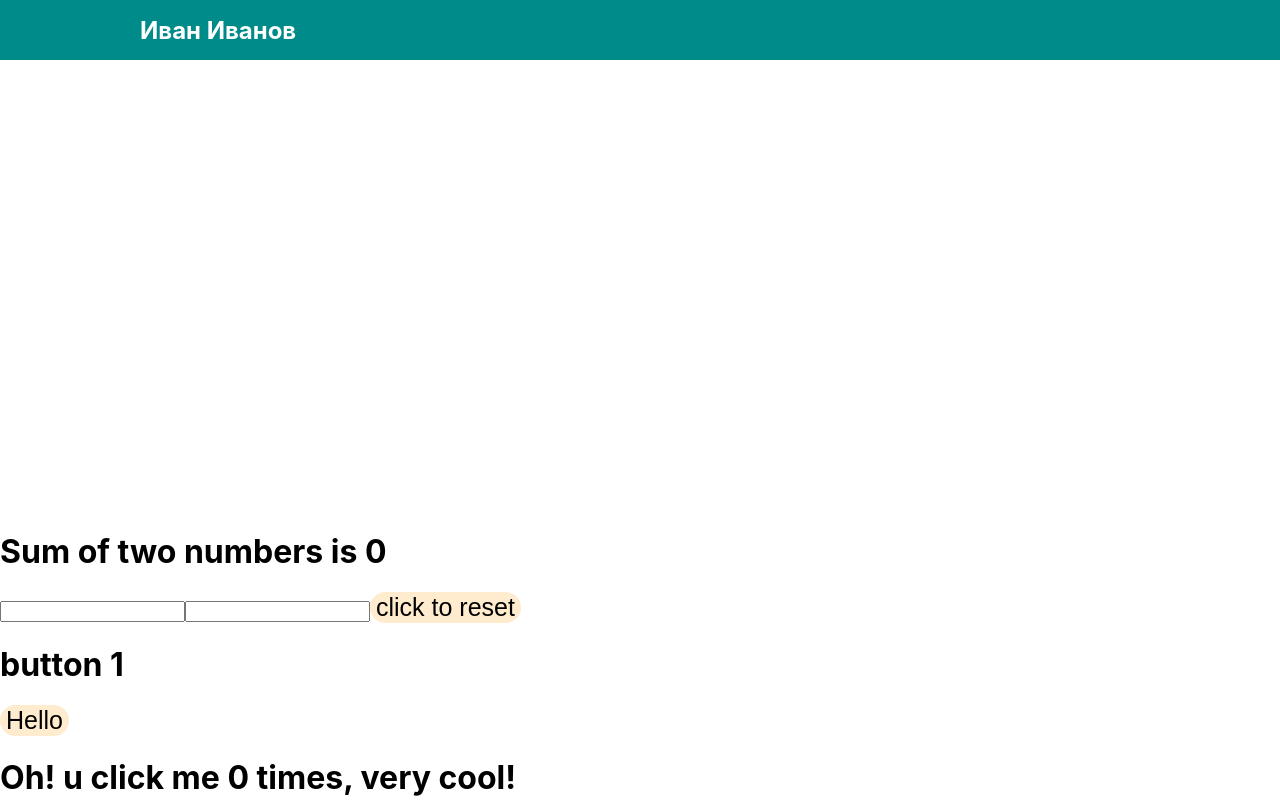
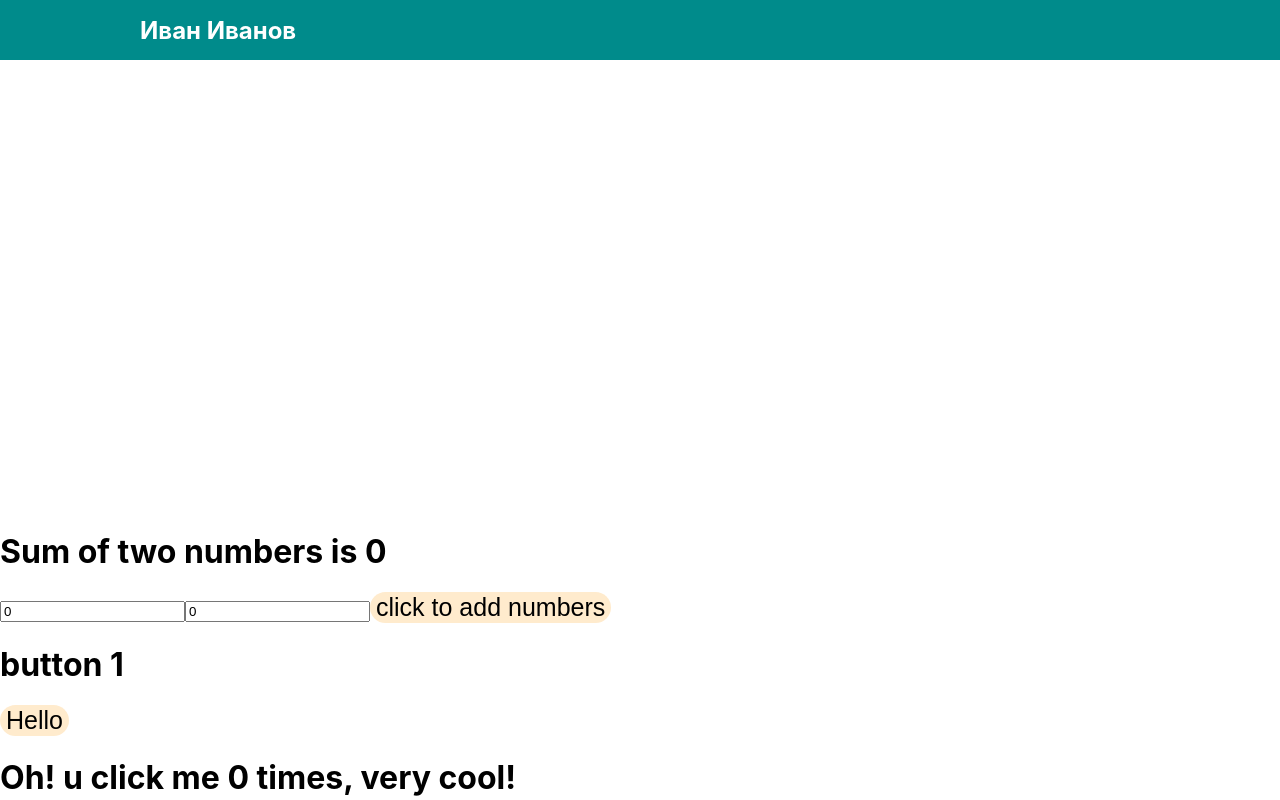
Before and after one commit to Lubava7/react-spa, a React (Create React App) app: page / in a window 1280 px wide. Shown: the top 800 px of the page. Built offline with nearby package versions, Linux system fonts and the light colour scheme.

Commit message:
edit a Inputs component

```diff
--- a/src/components/Inputs/Inputs.js
+++ b/src/components/Inputs/Inputs.js
@@ -25,13 +25,30 @@ class Inputs extends React.Component{
 
         this.state = {
             result: 0,
+            numOne:0,
+            numTwo:0
+
         }
-        this.reset = this.reset.bind(this);
+        this.add = this.add.bind(this);
+        this.num = this.num.bind(this);
+        this.numnum = this.numnum.bind(this);
     }
 
-        reset(){
+        add(){
             this.setState({
                 result: this.state.numOne + this.state.numTwo
+
+            })
+        }
+        num(){
+            this.setState({
+                numOne: this.e.target.value
+
+            })
+        }
+        numnum(){
+            this.setState({
+                numTwo: this.e.target.value
             })
         }
 
@@ -39,9 +56,9 @@ class Inputs extends React.Component{
           return(
               <div>
                   <h1>Sum of two numbers is {this.state.result}</h1>
-                  <input type='Number'>{this.state.numOne}</input>
-                  <input type='Number'>{this.state.numTwo}</input>
-                  <button onClick={this.reset}>click to reset</button>
+                  <input placeholder='enter a number' onChange={this.num} defaultValue={this.state.numOne}></input>
+                  <input placeholder='enter a number' onChange={this.numnum} defaultValue={this.state.numTwo}></input>
+                  <button onClick={this.add}>click to add numbers</button>
               </div>
           )
       }
```
